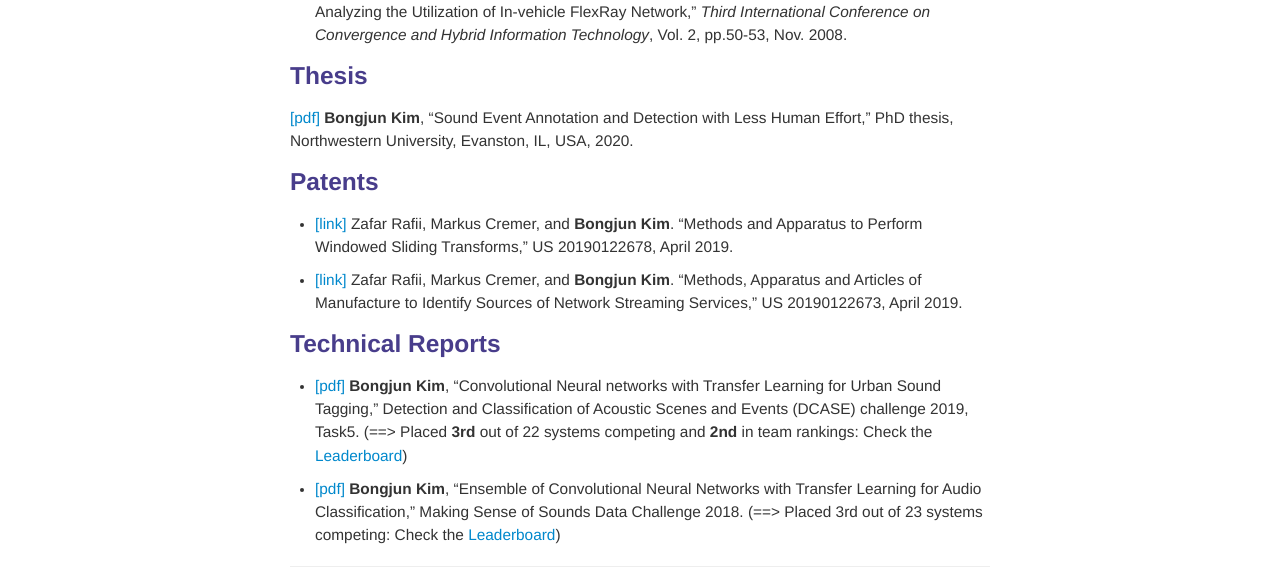
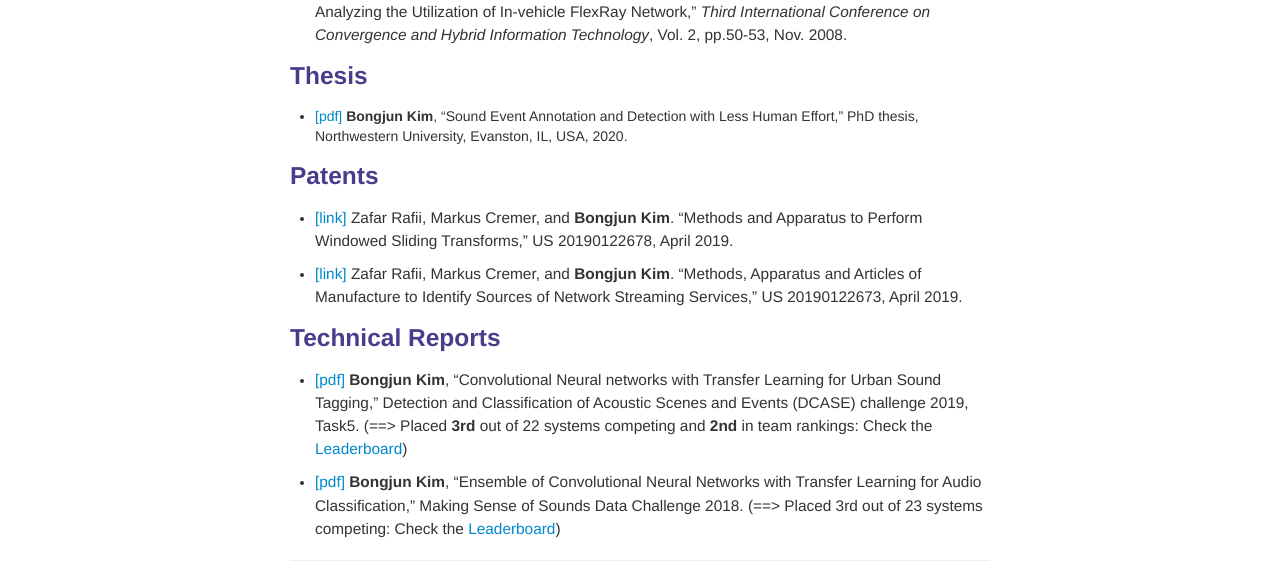
Before and after one commit to bongjun/bongjun.github.io, a Jekyll site: the page built from pages/publications.md, in a window 1280 px wide. Shown: the part 1785-2370 px from the top of the page. Built offline with Jekyll 4.4.1, drawn with Linux system fonts in a browser that asks for light colours.

```diff
--- a/pages/publications.md
+++ b/pages/publications.md
@@ -53,7 +53,7 @@ description: Bongjun Kim's publications
 * [[link]](http://ieeexplore.ieee.org/document/4682212/) Minkoo Kang, Kiejin Park, and **Bongjun Kim**, “Determining the Size of a Static Segment and Analyzing the Utilization of In-vehicle FlexRay Network,” *Third International Conference on Convergence and Hybrid Information Technology*, Vol. 2, pp.50-53, Nov. 2008.
 
 ### Thesis
-[[pdf]]({{ BASE_PATH }}/pages/files/papers/bongjun_kim_thesis.pdf) **Bongjun Kim**, “Sound Event Annotation and Detection with Less Human Effort,” PhD thesis, Northwestern University, Evanston, IL, USA, 2020.
+* [[pdf]]({{ BASE_PATH }}/pages/files/papers/bongjun_kim_thesis.pdf) **Bongjun Kim**, “Sound Event Annotation and Detection with Less Human Effort,” PhD thesis, Northwestern University, Evanston, IL, USA, 2020.
 
 ### Patents
 * [[link]](http://www.freepatentsonline.com/y2019/0122678.html) Zafar Rafii, Markus Cremer, and **Bongjun Kim**. "Methods and Apparatus to Perform Windowed Sliding Transforms," US 20190122678, April 2019.
```
